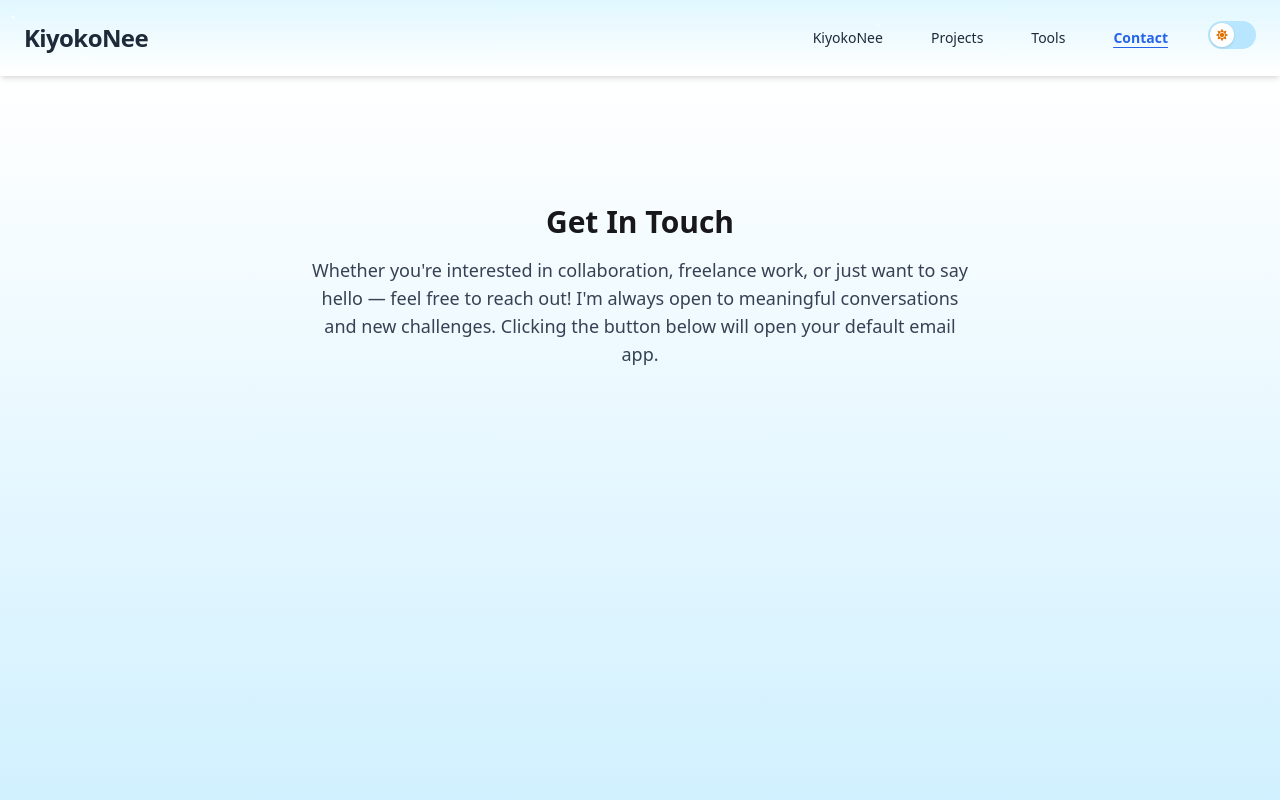
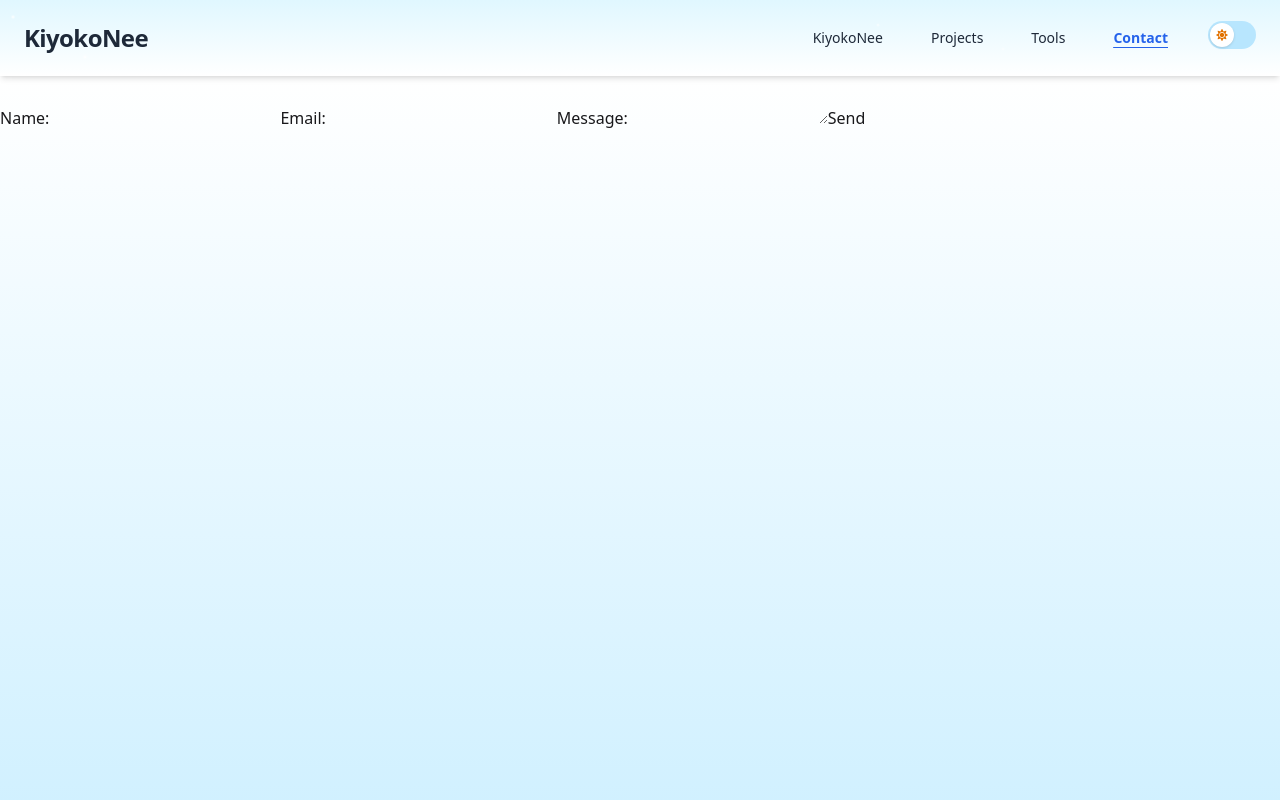
Before and after one commit to KiyokoNee/portfolio, a React (Vite) app in the folder portfolio-client/: page /contact in a window 1280 px wide. Shown: the top 800 px of the page. Built offline with nearby package versions, Linux system fonts and the light colour scheme; no server answers.

Commit message:
message sending is functional. just need to style the page and form now.

```diff
--- a/portfolio-client/package.json
+++ b/portfolio-client/package.json
@@ -16,6 +16,7 @@
     "react": "^19.1.0",
     "react-dom": "^19.1.0",
     "react-hook-form": "^7.58.1",
+    "react-hot-toast": "^2.5.2",
     "react-icons": "^5.5.0",
     "react-redux": "^9.2.0",
     "react-router-dom": "^7.6.2",
--- a/portfolio-client/src/App.tsx
+++ b/portfolio-client/src/App.tsx
@@ -8,6 +8,7 @@ import {useDynamicSeo} from "./hooks/useDynamicSeo.ts";
 import {HomePage} from "./pages/HomePage.tsx";
 import {ContactPage} from "./pages/ContactPage.tsx";
 import {Route, Routes} from "react-router-dom";
+import {Toaster} from "react-hot-toast";
 
 function App() {
     const {mode} = useSelector((state:AppRootState) => state.theme)
@@ -26,6 +27,7 @@ function App() {
                     <Route path="/" element={<HomePage />} />
                     <Route path="/contact" element={<ContactPage />} />
                 </Routes>
+                <Toaster position="bottom-center" />
             </main>
             <ProfileFooter />
         </div>
--- a/portfolio-client/src/components/ContactForm.tsx
+++ b/portfolio-client/src/components/ContactForm.tsx
@@ -1,13 +1,55 @@
 import type {ContactFormData} from "../types/types.ts";
 import {sendContactEmail} from "../config/customAxios.ts";
+import toast from "react-hot-toast";
+import {type SubmitHandler, useForm} from "react-hook-form";
+import {useNavigate} from "react-router-dom";
 
 export const ContactForm = () => {
-    const onSubmit = async (data: ContactFormData)=> {
+    const {
+        register,
+        handleSubmit,
+        reset,
+        formState: {errors, isSubmitting}} = useForm<ContactFormData>();
+
+    const navigate = useNavigate();
+
+    const onSubmit:SubmitHandler<ContactFormData> = async (data: ContactFormData)=> {
         await sendContactEmail(data)
-            .then()
-            .catch()
+            .then(res => {
+                toast.success(res?.data?.message || "Message successfully sent!", {duration: 2000});
+                reset();
+                navigate("/")
+            })
+            .catch(err => {
+                toast(err?.response?.data?.error || "Message could not be sent.", {duration: 2000})
+            })
     }
     return (
-        <></>
+        <form onSubmit={handleSubmit(onSubmit)}>
+            <label>
+                Name:
+                <input {...register("name", {required: "Name is required"})}/>
+                {errors.name && <p className="text-red-500 text-sm">{errors.name.message}</p>}
+            </label>
+            <label>
+                Email:
+                <input type="email" {...register("email", {
+                    required: "Email is required",
+                    pattern: {
+                        value: /^\S+@\S+$/i,
+                        message: "Invalid email address.",
+                    }
+                })}/>
+                {errors.email && <p className="text-red-500 text-sm">{errors.email.message}</p>}
+            </label>
+            <label>
+                Message:
+                <textarea {...register("message", {required: "Message is required"})} />
+                {errors.message && <p className="text-red-500 text-sm">{errors.message.message}</p>}
+            </label>
+            <button type={"submit"} disabled={isSubmitting}>
+                {isSubmitting ? "Sending..." : "Send"}
+            </button>
+        </form>
     )
 }
--- a/portfolio-client/src/pages/ContactPage.tsx
+++ b/portfolio-client/src/pages/ContactPage.tsx
@@ -1,7 +1,7 @@
-import {Contact} from "../sections/Contact.tsx";
+import {ContactForm} from "../components/ContactForm.tsx";
 
 export const ContactPage = () => {
     return (
-        <Contact />
+        <ContactForm />
     )
 }
```
Also changed, not shown: 2 other files (tests, documents, lock files or other folders).
